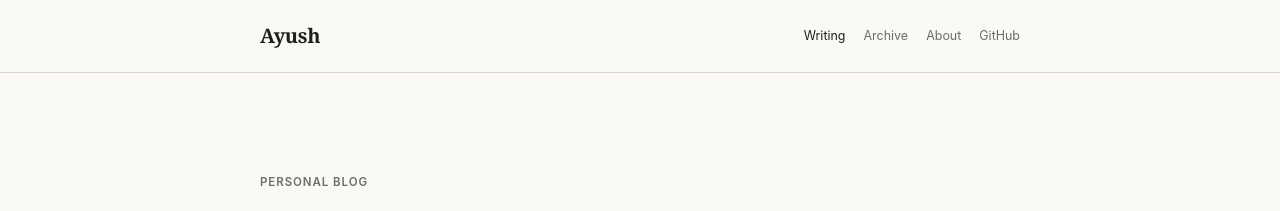
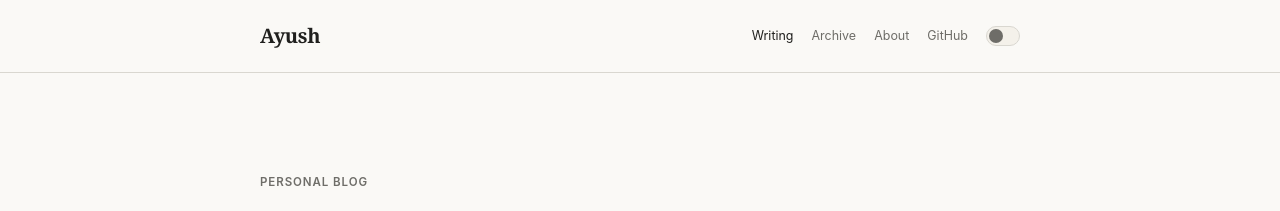
Before and after one commit to ayush52056/ayush52056.github.io, a Jekyll site: the page built from index.md, in a window 1280 px wide. Shown: the top 211 px of the page. Built offline with Jekyll 4.4.1, drawn with Linux system fonts in a browser that asks for light colours.

Commit message:
feat(theme): add light and dark modes

```diff
--- a/_layouts/default.html
+++ b/_layouts/default.html
@@ -5,7 +5,16 @@
     {% capture seo_title %}{% if page.title %}{{ page.title }} - {{ site.title }}{% else %}{{ site.title }}{% endif %}{% endcapture %}
     <meta charset="utf-8">
     <meta name="viewport" content="width=device-width, initial-scale=1">
-    <meta name="theme-color" content="#faf9f6">
+    <meta name="theme-color" content="#faf9f6" id="theme-color">
+    <script>
+      (function () {
+        try {
+          var savedTheme = localStorage.getItem("theme");
+          var theme = savedTheme || (window.matchMedia("(prefers-color-scheme: dark)").matches ? "dark" : "light");
+          document.documentElement.dataset.theme = theme;
+        } catch (_error) {}
+      }());
+    </script>
     <title>{{ seo_title | strip | escape }}</title>
     <meta name="description" content="{{ seo_description | escape }}">
     <link rel="canonical" href="{{ page.url | replace: 'index.html', '' | absolute_url }}">
@@ -52,6 +61,7 @@
           <a href="{{ '/archive/' | relative_url }}"{% if page.url == '/archive/' %} aria-current="page"{% endif %}>Archive</a>
           <a href="{{ '/about/' | relative_url }}"{% if page.url == '/about/' %} aria-current="page"{% endif %}>About</a>
           <a class="nav-github" href="https://github.com/ayush52056">GitHub</a>
+          <button class="theme-toggle" type="button" aria-label="Switch to dark theme" title="Switch to dark theme"><span aria-hidden="true"></span></button>
         </nav>
       </div>
     </header>
--- a/assets/main.css
+++ b/assets/main.css
@@ -5,8 +5,27 @@
   --border: #d9d7d0;
   --link: #2457d6;
   --heading: #963f2d;
+  --surface: #f4f1ea;
+  --inline-code: #eeece6;
+  --code-background: #242522;
+  --code-text: #f7f5ef;
   --sans: -apple-system, BlinkMacSystemFont, "Segoe UI", Helvetica, Arial, sans-serif;
   --serif: Georgia, "Times New Roman", serif;
+  color-scheme: light;
+}
+
+:root[data-theme="dark"] {
+  --background: #1c1c1a;
+  --text: #eeeae1;
+  --muted: #aaa69d;
+  --border: #3c3b36;
+  --link: #91adf4;
+  --heading: #d57962;
+  --surface: #25241f;
+  --inline-code: #302f2a;
+  --code-background: #111210;
+  --code-text: #f1eee7;
+  color-scheme: dark;
 }
 
 * { box-sizing: border-box; }
@@ -65,6 +84,33 @@
 
 .site-nav a:hover,
 .site-nav a[aria-current="page"] { color: var(--text); }
+
+.theme-toggle {
+  width: 34px;
+  height: 20px;
+  padding: 2px;
+  border: 1px solid var(--border);
+  border-radius: 999px;
+  background: var(--surface);
+  cursor: pointer;
+}
+
+.theme-toggle span {
+  display: block;
+  width: 14px;
+  height: 14px;
+  border-radius: 50%;
+  background: var(--muted);
+  transition: transform 160ms ease, background-color 160ms ease;
+}
+
+:root[data-theme="dark"] .theme-toggle span {
+  background: var(--heading);
+  transform: translateX(14px);
+}
+
+.theme-toggle:hover span { background: var(--text); }
+.theme-toggle:focus-visible { outline: 2px solid var(--link); outline-offset: 3px; }
 
 .intro { padding: 70px 0 62px; }
 
@@ -235,7 +281,7 @@
 .prose code {
   padding: .15em .35em;
   border-radius: 3px;
-  background: #eeece6;
+  background: var(--inline-code);
   font: .84em ui-monospace, SFMono-Regular, Consolas, monospace;
 }
 
@@ -244,8 +290,8 @@
   margin: 1.7em -6px;
   padding: 17px;
   border-radius: 5px;
-  background: #242522;
-  color: #f7f5ef;
+  background: var(--code-background);
+  color: var(--code-text);
   font: .82rem/1.65 ui-monospace, SFMono-Regular, Consolas, monospace;
 }
 
@@ -385,7 +431,7 @@
   position: relative;
   margin: 1.7em -6px;
   border-radius: 5px;
-  background: #242522;
+  background: var(--code-background);
 }
 
 .prose .code-block pre { margin: 0; padding-top: 48px; }
@@ -458,7 +504,7 @@
   padding: 24px 26px 10px;
   border: 1px solid var(--border);
   border-top: 3px solid var(--heading);
-  background: #f4f1ea;
+  background: var(--surface);
 }
 
 .recent-posts-heading {
--- a/assets/main.js
+++ b/assets/main.js
@@ -1,4 +1,32 @@
 document.addEventListener("DOMContentLoaded", () => {
+  const root = document.documentElement;
+  const themeToggle = document.querySelector(".theme-toggle");
+  const themeColor = document.querySelector("#theme-color");
+
+  const applyTheme = (theme, remember = false) => {
+    root.dataset.theme = theme;
+    const dark = theme === "dark";
+
+    if (themeToggle) {
+      const label = `Switch to ${dark ? "light" : "dark"} theme`;
+      themeToggle.setAttribute("aria-label", label);
+      themeToggle.setAttribute("title", label);
+      themeToggle.setAttribute("aria-pressed", String(dark));
+    }
+
+    if (themeColor) themeColor.setAttribute("content", dark ? "#1c1c1a" : "#faf9f6");
+
+    if (remember) {
+      try { localStorage.setItem("theme", theme); } catch (_error) {}
+    }
+  };
+
+  applyTheme(root.dataset.theme || "light");
+
+  themeToggle?.addEventListener("click", () => {
+    applyTheme(root.dataset.theme === "dark" ? "light" : "dark", true);
+  });
+
   document.querySelectorAll(".prose pre").forEach((pre) => {
     let container = pre.parentElement;
 
```
